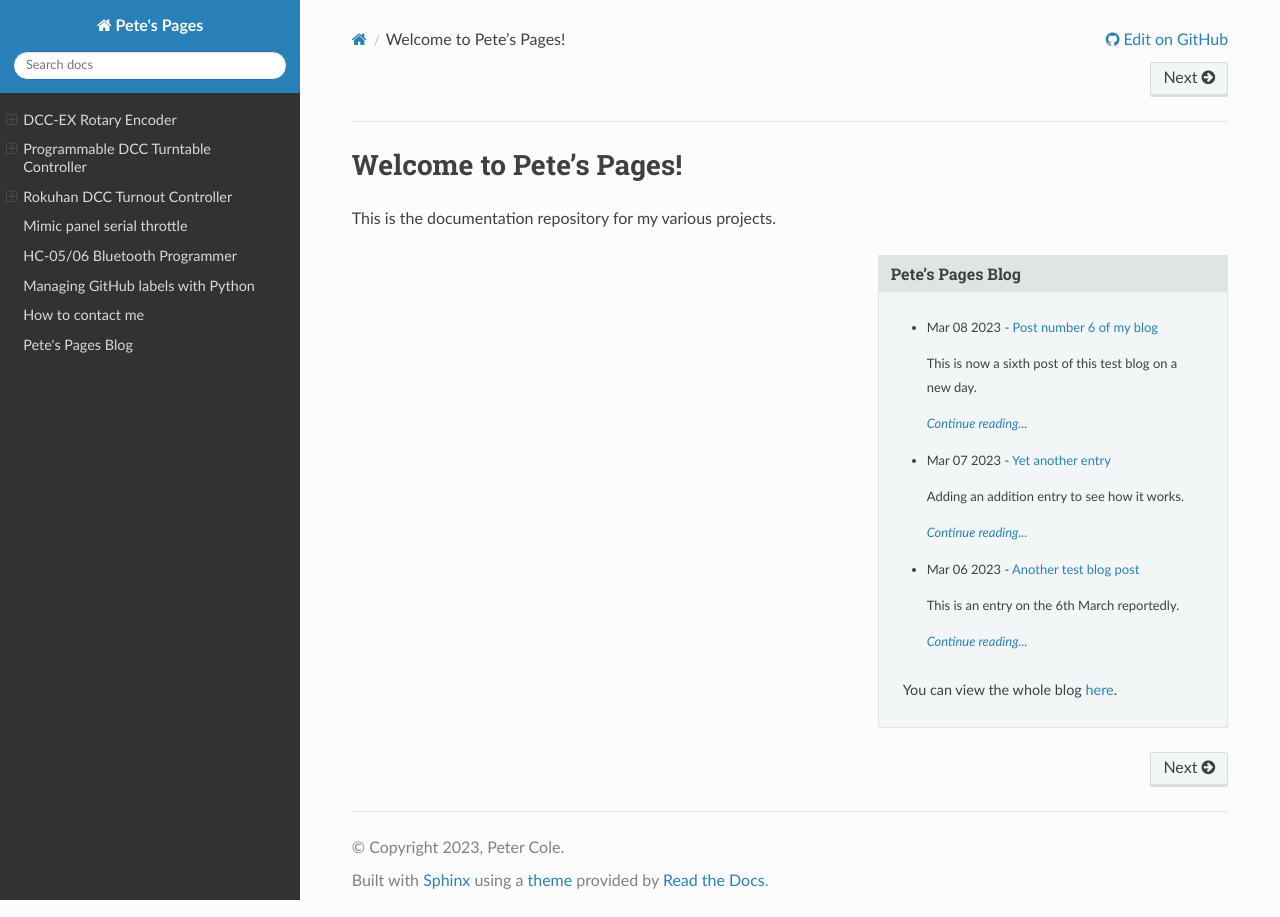
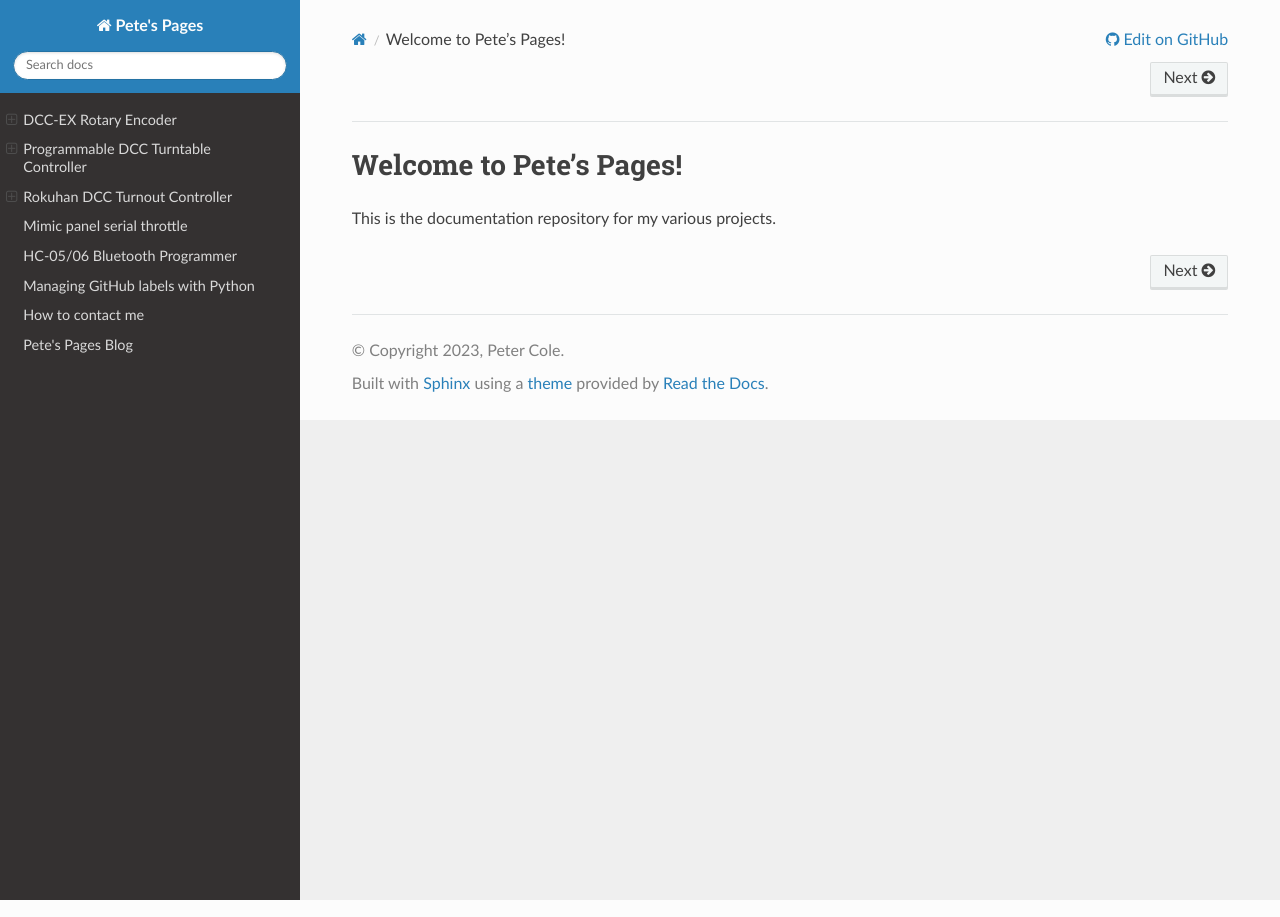
Before and after one commit to peteGSX/petegsx.github.io, a Sphinx documentation site: the page built from docs/index.rst, in a window 1280 px wide. Built offline with Sphinx 7.4.7 and the Read the Docs theme 2.0.0, drawn with Linux system fonts in a browser that asks for light colours.

Commit message:
Remove blog

```diff
--- a/docs/blog/posts/20230306.rst
+++ /dev/null
@@ -1,12 +0,0 @@
-:blogpost: true
-:date: 6 March, 2023
-:author: peteGSX
-:category: Blog, Test
-:tags: blog, test, ablog
-
-Another test blog post
-===============================
-
-This is an entry on the 6th March reportedly.
-
-With more content.
--- a/docs/blog/posts/20230307.rst
+++ /dev/null
@@ -1,12 +0,0 @@
-:blogpost: true
-:date: 7 March, 2023
-:author: peteGSX
-:category: Blog, Test
-:tags: blog, test, ablog
-
-Yet another entry
-===============================
-
-Adding an addition entry to see how it works.
-
-This takes us beyond the number of posts to list on the first page sidebar.
--- a/docs/blog/posts/20230308.rst
+++ /dev/null
@@ -1,18 +0,0 @@
-:blogpost: true
-:date: 8 March, 2023
-:author: peteGSX
-:category: Blog, Test
-:tags: blog, test, ablog
-
-Post number 6 of my blog
-===============================
-
-This is now a sixth post of this test blog on a new day.
-
-Will this render successfully?
-
-This is an updated sentence.
-
-.. update:: 8 March, 2023
-
-  Updated text
--- a/docs/conf.py
+++ b/docs/conf.py
@@ -98,11 +98,11 @@ html_extra_path = [
   ]
 
 # ABlog options here
-blog_path = 'blog'
-blog_title = 'Pete\'s Pages Blog'
-blog_baseurl = 'https://petegsx-projects.github.io'
-post_auto_excerpt = 1
-post_auto_image = 1
-blog_post_pattern = "blog/posts/*"
-blog_feed_fulltext = True
-fontawesome_included = True
+# blog_path = 'blog'
+# blog_title = 'Pete\'s Pages Blog'
+# blog_baseurl = 'https://petegsx-projects.github.io'
+# post_auto_excerpt = 1
+# post_auto_image = 1
+# blog_post_pattern = "blog/posts/*"
+# blog_feed_fulltext = True
+# fontawesome_included = True
--- a/docs/index.rst
+++ b/docs/index.rst
@@ -2,17 +2,6 @@ Welcome to Pete's Pages!
 ========================
 
 This is the documentation repository for my various projects.
-
-.. sidebar:: Pete's Pages Blog
-
-  .. postlist:: 3
-    :format: {date} - {title}
-    :date: %b %d %Y
-    :list-style: none
-    :excerpts:
-    :expand: Continue reading...
-
-  You can view the whole blog `here <blog.html>`_.
 
 .. toctree::
   :hidden:
```
Also changed, not shown: docs/blog/posts/20230301.rst (deleted, +0 -14 lines), docs/blog/posts/20230304.rst (deleted, +0 -12 lines), docs/blog/posts/20230305.rst (deleted, +0 -12 lines).
